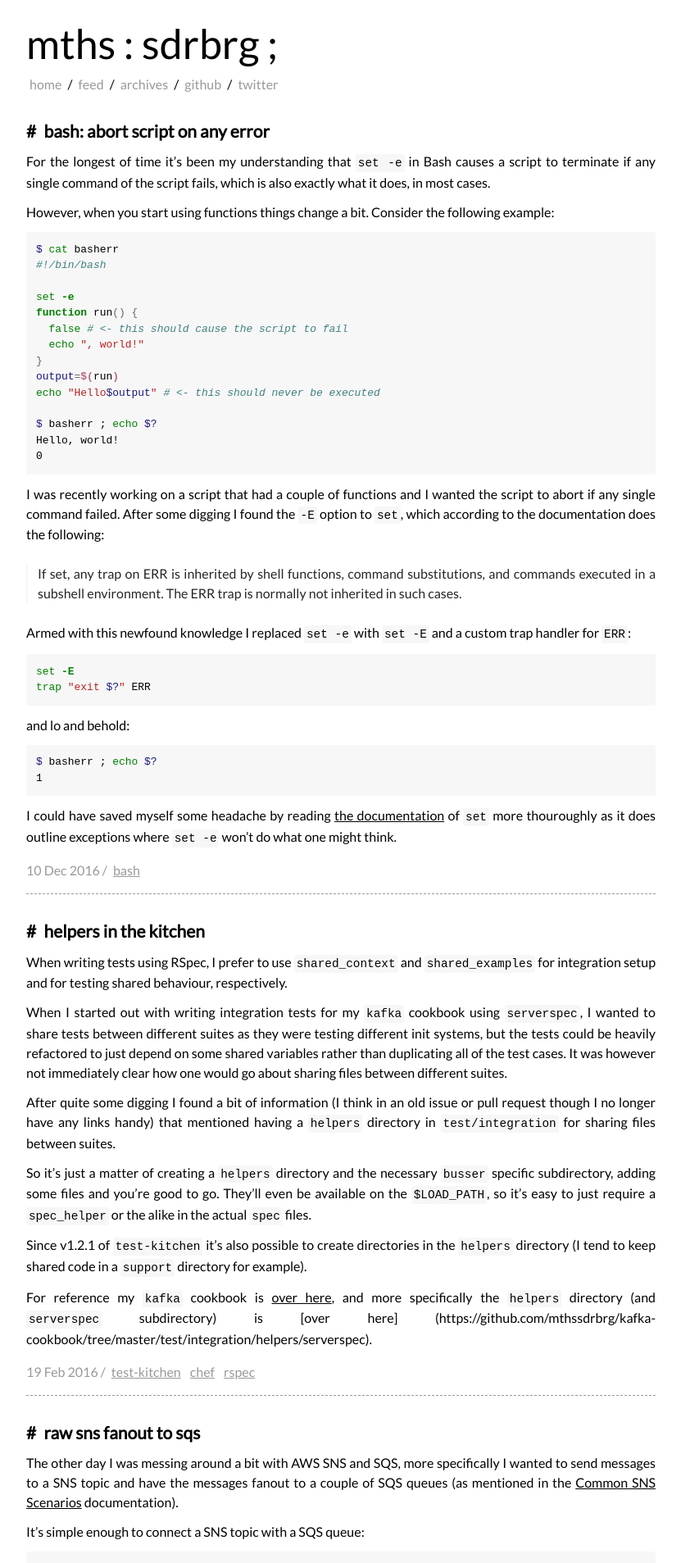
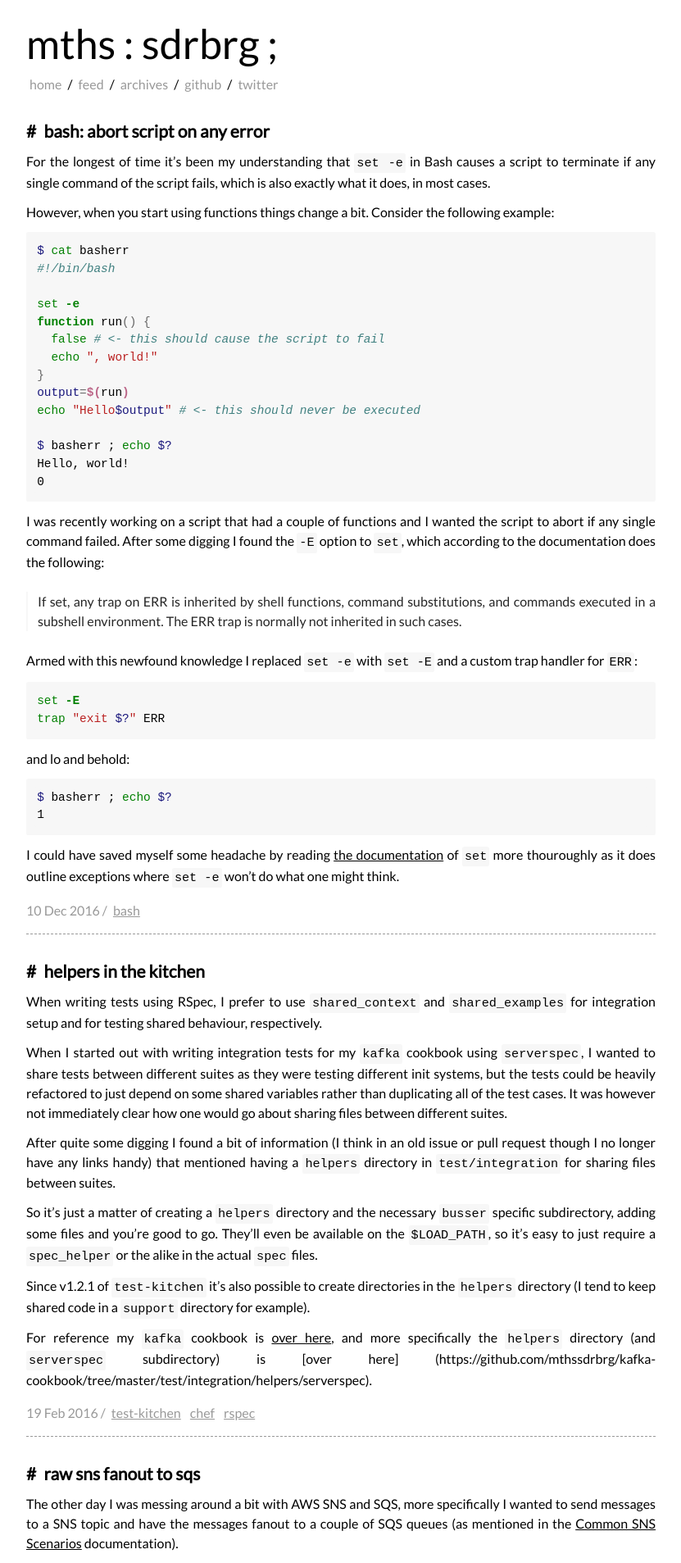
Before and after one commit to mthssdrbrg/mthssdrbrg.github.io, a Jekyll site: the page built from index.html, in a window 1280 px wide. Shown: the top 1907 px of the page at 82% size, without its empty margins (224-1055 px from the left). Built offline with Jekyll 4.4.1, drawn with Linux system fonts in a browser that asks for light colours; Markdown is read by kramdown in place of the engine named in the settings; the list of posts is cut into pages by our own code.

Commit message:
Welcome to 2020

```diff
--- a/_config.yml
+++ b/_config.yml
@@ -5,8 +5,8 @@ gems:
   - jekyll-paginate
   - jekyll-archives
   - jekyll-feed
-markdown: redcarpet
-redcarpet:
+markdown: kramdown
+kramdown:
   extensions:
     - tables
     - no_intra_emphasis
--- a/_layouts/tag.html
+++ b/_layouts/tag.html
@@ -4,7 +4,7 @@ layout: default
 <div id="tags">
   <h4>posts tagged with "{{ page.title }}"</h4>
   <ul>
-  {% assign posts = (page.posts | sort: 'date') %}
+  {% assign posts = page.posts | sort: 'date' %}
   {% for post in posts %}
     <li>
       {% include post_link.liquid post=post %}
--- a/_sass/_layout.scss
+++ b/_sass/_layout.scss
@@ -138,7 +138,7 @@
   padding: 0.2em;
   border-radius: em(3);
   background-color: $light-gray;
-  font-size: 90%;
+  font-size: 95%;
 
   pre {
     margin: 0.5em;
@@ -150,7 +150,7 @@ p {
     padding: 0.2em;
     border-radius: em(3);
     background-color: $light-gray;
-    font-size: 90%;
+    font-size: 95%;
   }
 }
 
--- a/archives.html
+++ b/archives.html
@@ -5,7 +5,7 @@ permalink: /archives/
 ---
 <div id="archives">
   {% assign last_year = 0 %}
-  {% assign posts = (site.posts | sort: 'date') %}
+  {% assign posts = site.posts | sort: 'date' %}
   {% for post in posts %}
     {% capture current_year %}{{ post.date | date: '%Y' }}{% endcapture %}
     {% if last_year != current_year %}
```
Also changed, not shown: .travis.yml, Gemfile.lock, 2 other files.
